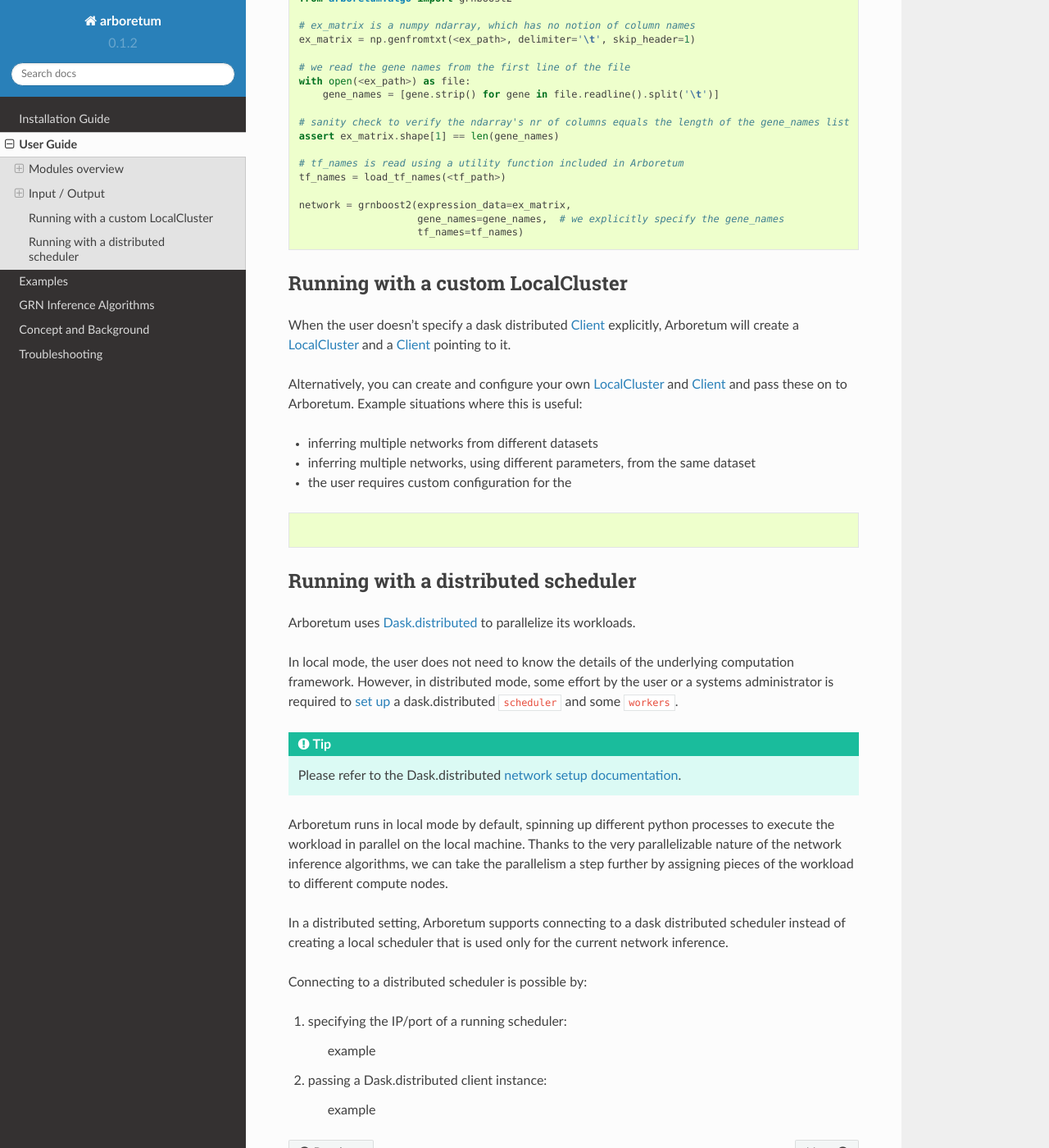
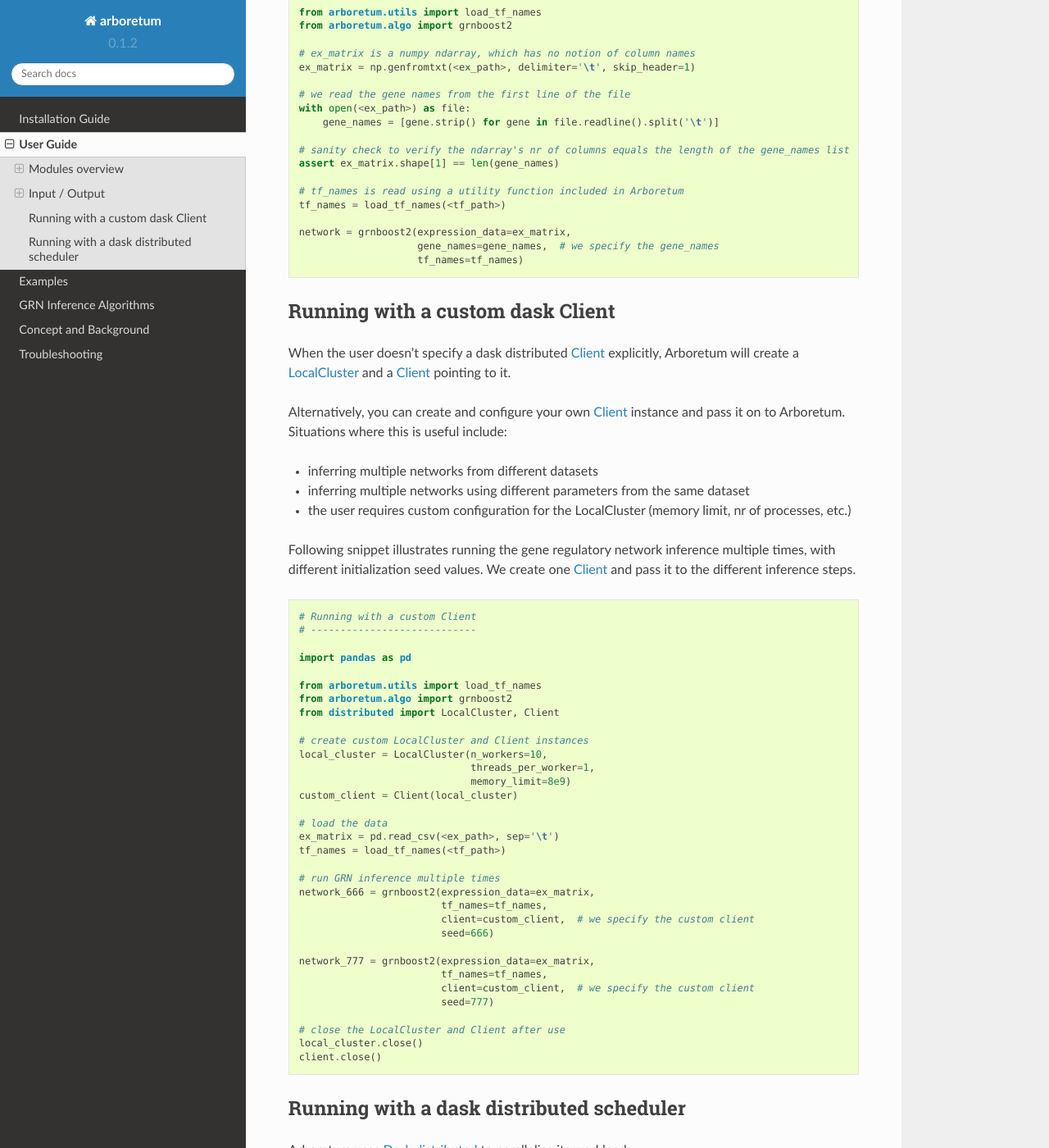
Before and after one commit to aertslab/arboreto, a Sphinx documentation site: the page built from docs/user/index.rst, in a window 1280 px wide and 1400 px high, scrolled down 2413 px. Shown: the whole window at 82% size. Built offline with Sphinx 7.4.7 and the Read the Docs theme 2.0.0, drawn with Linux system fonts in a browser that asks for light colours; some of the changed text lies outside the part shown.

Commit message:
custom client example

```diff
--- a/docs/user/index.rst
+++ b/docs/user/index.rst
@@ -90,6 +90,7 @@ specifying the ``expression_data`` as a DataFrame_.
 .. code-block:: python
 
     # Expression matrix as a Pandas DataFrame
+    # ---------------------------------------
 
     import pandas as pd
 
@@ -133,6 +134,7 @@ In this case, the gene names must be specified explicitly.
 .. code-block:: python
 
     # Expression matrix as a Numpy ndarray
+    # ------------------------------------
 
     import numpy as np
 
@@ -153,28 +155,65 @@ In this case, the gene names must be specified explicitly.
     tf_names = load_tf_names(<tf_path>)
 
     network = grnboost2(expression_data=ex_matrix,
-                        gene_names=gene_names,  # we explicitly specify the gene_names
+                        gene_names=gene_names,  # we specify the gene_names
                         tf_names=tf_names)
 
-Running with a custom LocalCluster
-----------------------------------
+Running with a custom dask Client
+---------------------------------
 
 When the user doesn't specify a dask distributed Client_ explicitly, Arboretum
 will create a LocalCluster_ and a Client_ pointing to it.
 
-Alternatively, you can create and configure your own LocalCluster_ and Client_
-and pass these on to Arboretum. Example situations where this is useful:
+Alternatively, you can create and configure your own Client_ instance and pass
+it on to Arboretum. Situations where this is useful include:
 
 * inferring multiple networks from different datasets
-* inferring multiple networks, using different parameters, from the same dataset
-* the user requires custom configuration for the
+* inferring multiple networks using different parameters from the same dataset
+* the user requires custom configuration for the LocalCluster (memory limit, nr of processes, etc.)
+
+Following snippet illustrates running the gene regulatory network inference
+multiple times, with different initialization seed values. We create one Client_
+and pass it to the different inference steps.
 
 .. code-block:: python
 
+    # Running with a custom Client
+    # ----------------------------
+
+    import pandas as pd
+
+    from arboretum.utils import load_tf_names
+    from arboretum.algo import grnboost2
+    from distributed import LocalCluster, Client
+
+    # create custom LocalCluster and Client instances
+    local_cluster = LocalCluster(n_workers=10,
+                                 threads_per_worker=1,
+                                 memory_limit=8e9)
+    custom_client = Client(local_cluster)
+
+    # load the data
+    ex_matrix = pd.read_csv(<ex_path>, sep='\t')
+    tf_names = load_tf_names(<tf_path>)
+
+    # run GRN inference multiple times
+    network_666 = grnboost2(expression_data=ex_matrix,
+                            tf_names=tf_names,
+                            client=custom_client,  # we specify the custom client
+                            seed=666)
+
+    network_777 = grnboost2(expression_data=ex_matrix,
+                            tf_names=tf_names,
+                            client=custom_client,  # we specify the custom client
+                            seed=777)
+
+    # close the LocalCluster and Client after use
+    local_cluster.close()
+    client.close()
 
 
-Running with a distributed scheduler
-------------------------------------
+Running with a dask distributed scheduler
+-----------------------------------------
 
 .. _`dask.distributed`: http://distributed.readthedocs.io
 .. _`set up`: http://distributed.readthedocs.io/en/latest/setup.html
```
